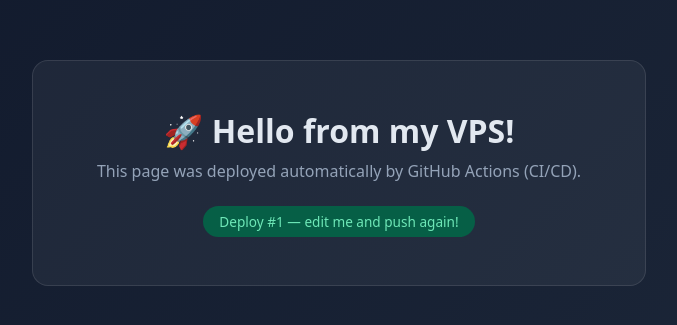
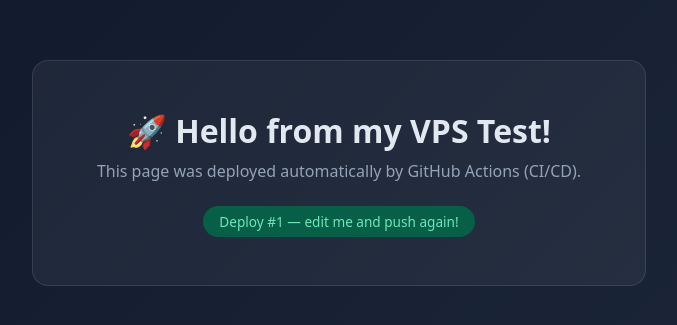
Before and after one commit to ashrafulunisoft/test_ci_cd, a plain HTML site: page index.html in a window 1280 px wide. Shown: the part 227-552 px from the top of the page, without its empty margins (301-978 px from the left). Drawn offline with Linux system fonts and the light colour scheme.

Commit message:
testing the CI/CD

```diff
--- a/index.html
+++ b/index.html
@@ -37,7 +37,7 @@
 </head>
 <body>
   <div class="card">
-    <h1>🚀 Hello from my VPS!</h1>
+    <h1>🚀 Hello from my VPS Test!</h1>
     <p>This page was deployed automatically by GitHub Actions (CI/CD).</p>
     <span class="badge">Deploy #1 — edit me and push again!</span>
   </div>
```
